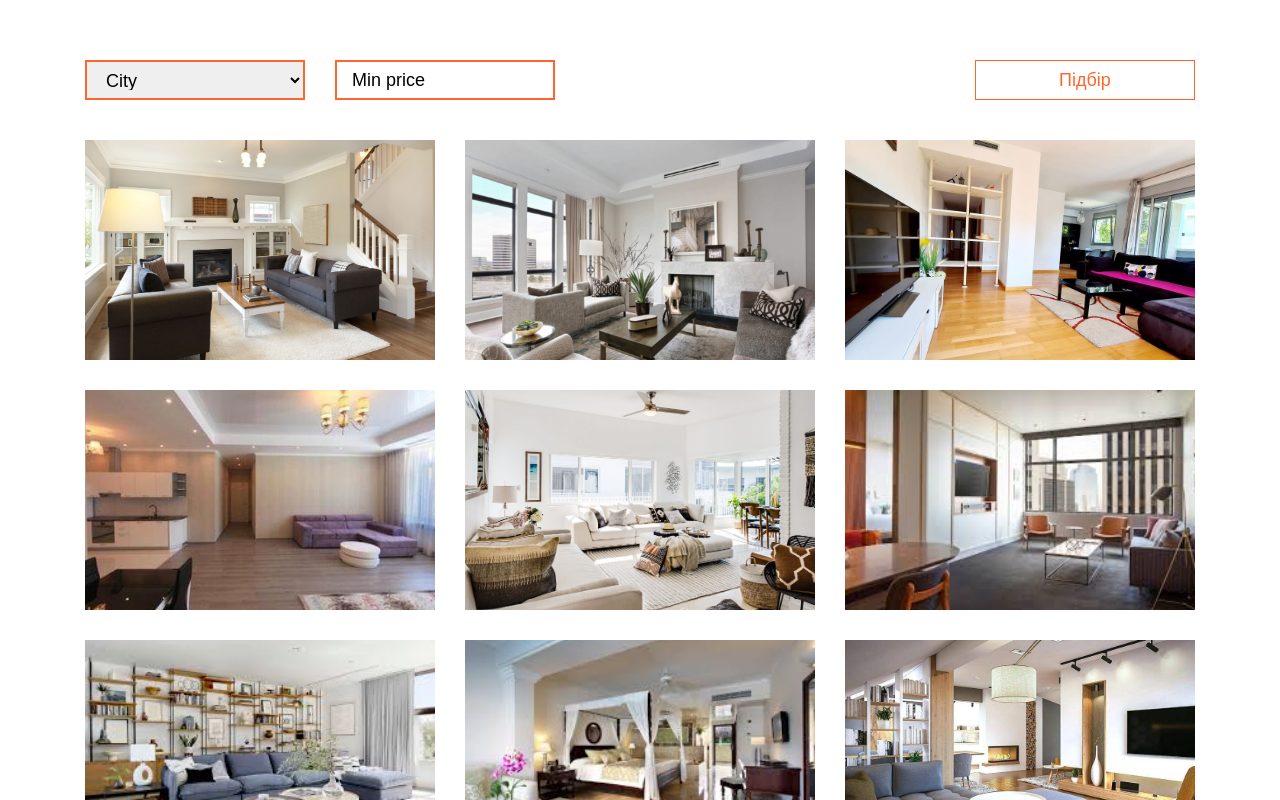
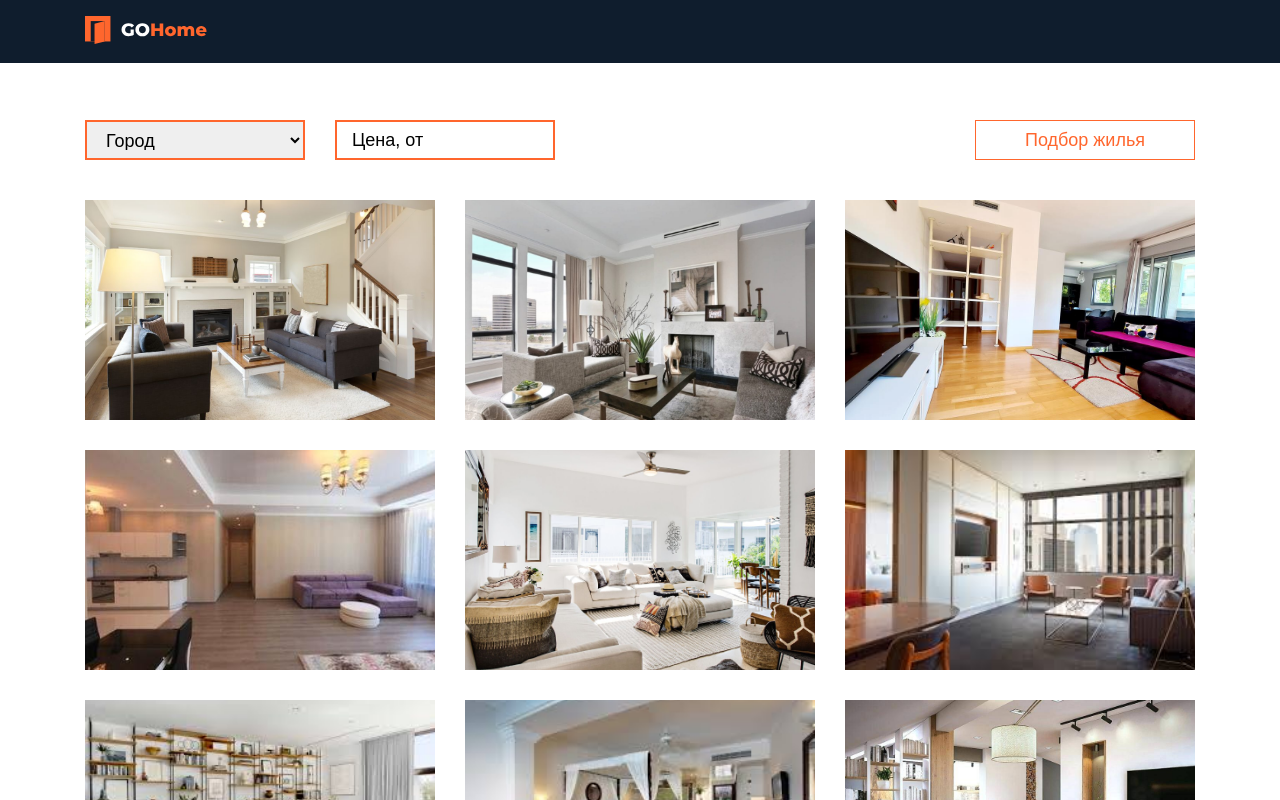
Before and after one commit to Sergiyan92/vue-app, a Vue app: page / in a window 1280 px wide. Shown: the top 800 px of the page. Built offline with nearby package versions, Linux system fonts and the light colour scheme.

Commit message:
create header footer components

```diff
--- a/src/App.vue
+++ b/src/App.vue
@@ -1,10 +1,14 @@
 <template>
   <div id="app">
+    <div class="content">
+      <HeaderComponent />
       <h2>{{ text }}</h2>
       <ContainerView>
-      <ApartmentFilterForm class="apartment-filter" @submit="logger" />
+        <ApartmentFilterForm class="apartment-filter" @submit="filter" />
       </ContainerView>
-    <ApartmentList :items="apartments">
+      <ContainerView>
+        <p v-if="!filteredApartments.length">Ups, nothing view</p>
+        <ApartmentList v-else :items="filteredApartments">
           <template v-slot:apartment="{ apartment }">
             <ApartmentsItem
               :key="apartment.id"
@@ -14,6 +18,10 @@
               :price="apartment.price"
           /></template>
         </ApartmentList>
+      </ContainerView>
+    </div>
+
+    <FooterComponent />
   </div>
 </template>
 
@@ -22,6 +30,8 @@ import ApartmentsItem from "./components/apartment/ApartmentItem.vue";
 import ApartmentList from "./components/apartment/ApartmentsList.vue";
 import ApartmentFilterForm from "./components/apartment/ApartmentFilterForm.vue";
 import ContainerView from "./components/shared/ContainerView.vue";
+import FooterComponent from "./components/FooterComponent.vue";
+import HeaderComponent from "./components/HeaderComponent.vue";
 import apartments from "./components/apartment/apartments";
 export default {
   components: {
@@ -29,16 +39,49 @@ export default {
     ApartmentsItem,
     ContainerView,
     ApartmentFilterForm,
+    FooterComponent,
+    HeaderComponent,
   },
+
   data() {
     return {
       text: "",
       apartments,
+      filters: {
+        city: "",
+        price: 0,
+      },
     };
   },
+  computed: {
+    filteredApartments() {
+      return this.filterByCityName(this.filterByCityPrice(this.apartments));
+    },
+  },
   methods: {
-    logger(value) {
-      console.log(value, "---form value");
+    filter({ city, price }) {
+      console.log("Filtering by city:", city);
+      console.log("Filtering by price:", price);
+      this.filters.city = city;
+      this.filters.price = price;
+    },
+    filterByCityName(apartments) {
+      console.log("filterByCityName:", this.filters.city);
+
+      if (!this.filters.city) return apartments;
+
+      return apartments.filter((apartment) => {
+        return apartment.location.city === this.filters.city;
+      });
+    },
+    filterByCityPrice(apartments) {
+      console.log("filterByCityPrice:", this.filters.price);
+
+      if (!this.filters.city) return apartments;
+
+      return apartments.filter((apartment) => {
+        return apartment.price >= this.filters.price;
+      });
     },
   },
 };
@@ -46,15 +89,19 @@ export default {
 
 <style lang="scss" scoped>
 #app {
+  display: flex;
+  flex-direction: column;
+  min-height: 100vh;
   font-family: Montserrat, Helvetica, Arial, sans-serif;
   -webkit-font-smoothing: antialiased;
   -moz-osx-font-smoothing: grayscale;
-  text-align: center;
-  color: #2c3e50;
-  margin-top: 60px;
 }
 .actions {
   display: flex;
+}
+.content {
+  flex-grow: 1;
+  padding-top: 120px;
 }
 .apartment-filter {
   margin-bottom: 40px;
--- a/src/assets/scss/variables.scss
+++ b/src/assets/scss/variables.scss
@@ -1 +1,3 @@
 $main-color:#ff662d;
+$secondary-color: #0f1d2d;
+$card-bg: #e1efff;
--- /dev/null
+++ b/src/components/FooterComponent.vue
@@ -0,0 +1,17 @@
+<template>
+  <footer class="footer"></footer>
+</template>
+
+<script>
+export default {
+  name: "FooterComponent",
+};
+</script>
+
+<style lang="scss" scoped>
+@import "../assets/scss/variables.scss";
+.footer {
+  background: $secondary-color;
+  height: 30px;
+}
+</style>
--- /dev/null
+++ b/src/components/HeaderComponent.vue
@@ -0,0 +1,26 @@
+<template>
+  <header class="header">
+    <ContainerView><Logo /></ContainerView>
+  </header>
+</template>
+
+<script>
+import ContainerView from "./shared/ContainerView.vue";
+import Logo from "./LogoComponent.vue";
+export default {
+  name: "HeaderComponent",
+  components: { ContainerView, Logo },
+};
+</script>
+
+<style lang="scss" scoped>
+@import "../assets/scss/variables.scss";
+.header {
+  position: absolute;
+  top: 0;
+  left: 0;
+  width: 100%;
+  padding: 16px 0;
+  background: $secondary-color;
+}
+</style>
--- /dev/null
+++ b/src/components/LogoComponent.vue
@@ -0,0 +1,11 @@
+<template>
+  <img src="../assets/svg/logo.svg" alt="logo" />
+</template>
+
+<script>
+export default {
+  name: "LogoComponent",
+};
+</script>
+
+<style lang="scss" scoped></style>
--- a/src/components/apartment/ApartmentFilterForm.vue
+++ b/src/components/apartment/ApartmentFilterForm.vue
@@ -1,18 +1,28 @@
 <template>
   <form class="form" @submit.prevent="handleSubmit">
-    <CustomSelect :items="cities" class="form__select" v-model="city" />
-    <CustomInput v-model="price" placeholder="Min price" />
-    <SubmitButton class="form__submit" type="submit">Підбір</SubmitButton>
+    <CustomSelect :items="cities" v-model="city" class="form__select" />
+    <CustomInput
+      v-model="price"
+      placeholder="Цена, от"
+      error-message="Не должно быть пустым"
+    />
+    <SubmitButton class="form__submit" type="submit">
+      Подбор жилья
+    </SubmitButton>
   </form>
 </template>
 
 <script>
-import CustomSelect from "../shared/CustomSelect.vue";
-import CustomInput from "../shared/CustomInput.vue";
+import CustomSelect from "../shared/CustomSelect";
+import CustomInput from "../shared/CustomInput";
 import SubmitButton from "../shared/ButtonClick.vue";
+
 export default {
-  name: "ApartmentFilterForm",
-  components: { CustomSelect, CustomInput, SubmitButton },
+  components: {
+    CustomSelect,
+    CustomInput,
+    SubmitButton,
+  },
   data() {
     return {
       price: "",
@@ -22,7 +32,7 @@ export default {
   computed: {
     cities() {
       return [
-        { value: "", label: "City", selected: true },
+        { value: "", label: "Город", selected: true },
         "Kyiv",
         "Odesa",
         "Poltava",
@@ -36,7 +46,12 @@ export default {
   },
   methods: {
     handleSubmit() {
-      this.$emit("submit", { city: this.city, price: this.price });
+      const numericPrice = parseFloat(this.price);
+
+      this.$emit("submit", {
+        city: this.city,
+        price: isNaN(numericPrice) ? "" : numericPrice,
+      });
     },
   },
 };
```
Also changed, not shown: src/assets/svg/logo.svg (added). Lines whose indentation alone changed are shown as unchanged.
